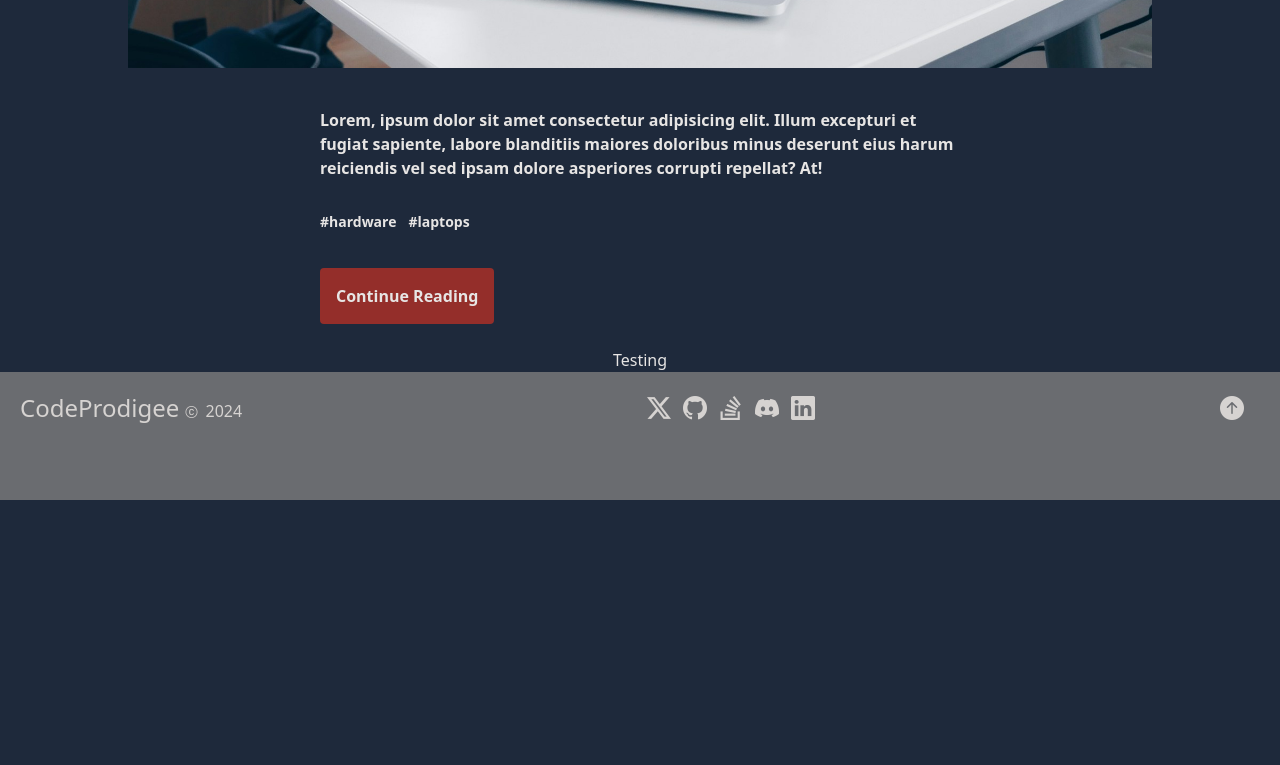
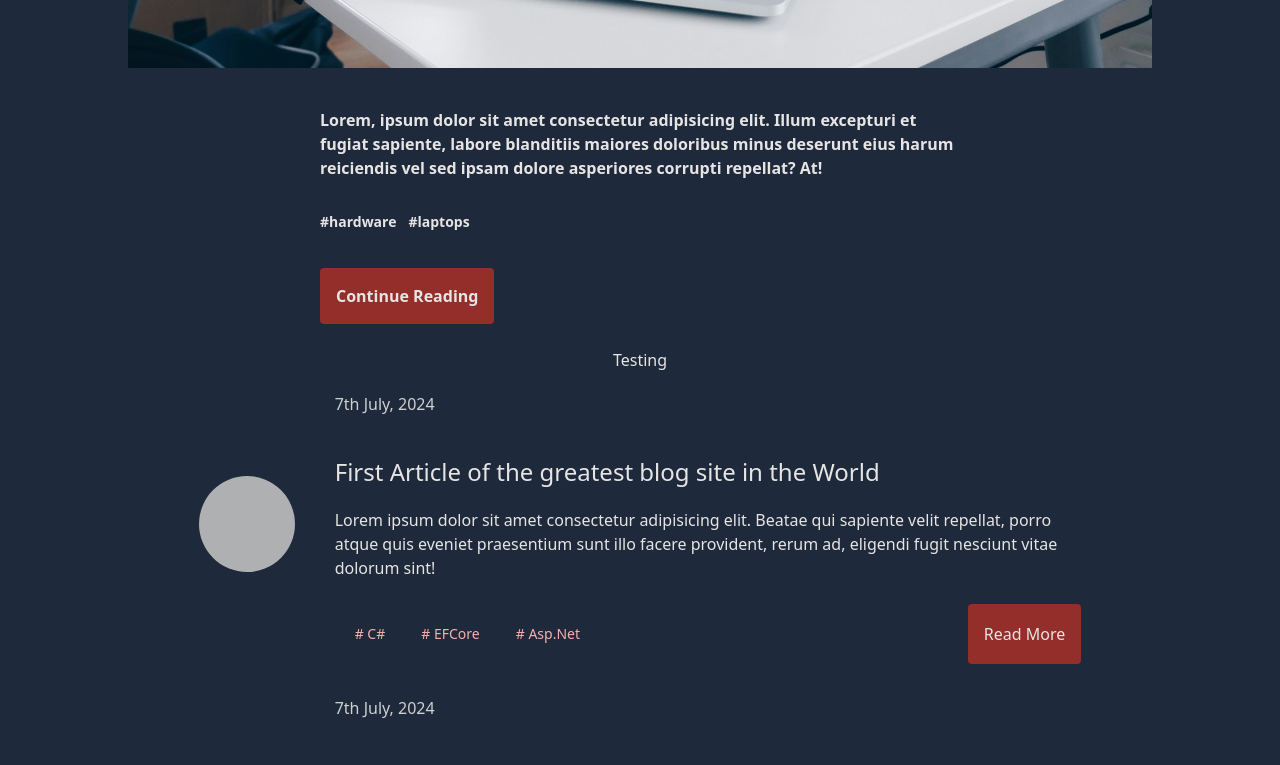
Before and after one commit to joeizang/codeprodigee, a Next.js app: page / in a window 1280 px wide. Shown: the part 824-1589 px from the top of the page. Before the commit the page ends 1324 px from the top, so only its background shows below. Built offline with nearby package versions, Linux system fonts and the light colour scheme.

Commit message:
posts created

```diff
--- a/src/app/page.tsx
+++ b/src/app/page.tsx
@@ -1,11 +1,24 @@
-import Cta from "@/components/cta"
-import Image from "next/image"
+import Cta from '@/components/cta'
+import PostStub from '@/components/postStub'
+
+function generateVariableLengthArrayWithAnyType<T>(arrayLength: number, whatShouldTheArrayBeMadeOf: T) {
+  const array = new Array<T>(arrayLength)
+  for (let i = 0; i < arrayLength; i++) {
+    array.push(whatShouldTheArrayBeMadeOf)
+  }
+  return array
+}
 
 export default function Home() {
+  const test = generateVariableLengthArrayWithAnyType(5, {})
   return (
     <main className="flex min-h-screen flex-col items-center mx-auto text-stone-200">
       <Cta />
       <p className="">Testing</p>
+
+      {generateVariableLengthArrayWithAnyType<string>(5, 'helloworld').map((thing, idx) => (
+        <PostStub key={idx} />
+      ))}
     </main>
   )
 }
--- /dev/null
+++ b/src/components/Button.tsx
@@ -0,0 +1,17 @@
+import React from 'react'
+
+export interface ButtonProps {
+  buttonText: string | (() => JSX.Element)
+  specificStyle: string
+}
+
+export default function Button ({ buttonText, specificStyle, ...props }: ButtonProps) {
+  return (
+    <button
+      className={specificStyle}
+      {...props}
+    >
+      {typeof buttonText === 'string' ? buttonText : buttonText()}
+    </button>
+  )
+}
--- a/src/components/cta.tsx
+++ b/src/components/cta.tsx
@@ -1,5 +1,6 @@
 import React from 'react'
 import Image from 'next/image'
+import Button from './Button'
 
 interface CtaProps {
   headerText: string
@@ -42,11 +43,12 @@ export default function Cta () {
         <span className="ml-3">#laptops</span>
       </div>
       <div className="buttonArea mx-auto mt-7 mb-6 font-semibold w-6/12">
-        <button
+        {/* <button
           className="bg-old-brick-800 p-4 rounded border-old-brick-200 font-semibold hover:bg-old-brick-700 hover:text-white"
         >
           Continue Reading
-        </button>
+        </button> */}
+        <Button buttonText={'Continue Reading'} specificStyle="bg-old-brick-800 p-4 rounded border-old-brick-200 font-semibold hover:bg-old-brick-700 hover:text-white" />
       </div>
     </section>
   )
--- /dev/null
+++ b/src/components/postStub.tsx
@@ -0,0 +1,26 @@
+import React from 'react'
+import Button from './Button'
+
+export default function PostStub () {
+  return (
+    <section className="flex flex-row justify-center items-center gap-10">
+      <div id="imageStub" className="w-24 h-24 bg-mountain-mist-300 rounded-full">
+      </div>
+      <div id="postStubBody" className="flex flex-col w-7/12">
+        <div id="postDate" className="my-5 text-mountain-mist-200">7th July, 2024</div>
+        <div id="postHeading" className="text-2xl my-5">First Article of the greatest blog site in the World</div>
+        <div id="postSnippet">Lorem ipsum dolor sit amet consectetur adipisicing elit. Beatae qui sapiente velit repellat, porro atque quis eveniet praesentium sunt illo facere provident, rerum ad, eligendi fugit nesciunt vitae dolorum sint!</div>
+        <div id="postTagsButtons" className="my-3">
+          <div className="mt-3 flex flex-row justify-between">
+            <div id="tags" className="flex flex-row p-3 items-start text-old-brick-300 gap-5 font-light text-sm">
+              <span className="hover:border rounded-md p-2 hover:border-old-brick-300 hover:cursor-pointer"># C#</span>
+              <span className="hover:border rounded-md p-2 hover:border-old-brick-300 hover:cursor-pointer"># EFCore</span>
+              <span className="hover:border rounded-md p-2 hover:border-old-brick-300 hover:cursor-pointer"># Asp.Net</span>
+            </div>
+            <Button buttonText={'Read More'} specificStyle="bg-old-brick-800 p-4 rounded border-old-brick-200 hover:bg-old-brick-700 hover:text-white" />
+          </div>
+        </div>
+      </div>
+    </section>
+  )
+}
```
